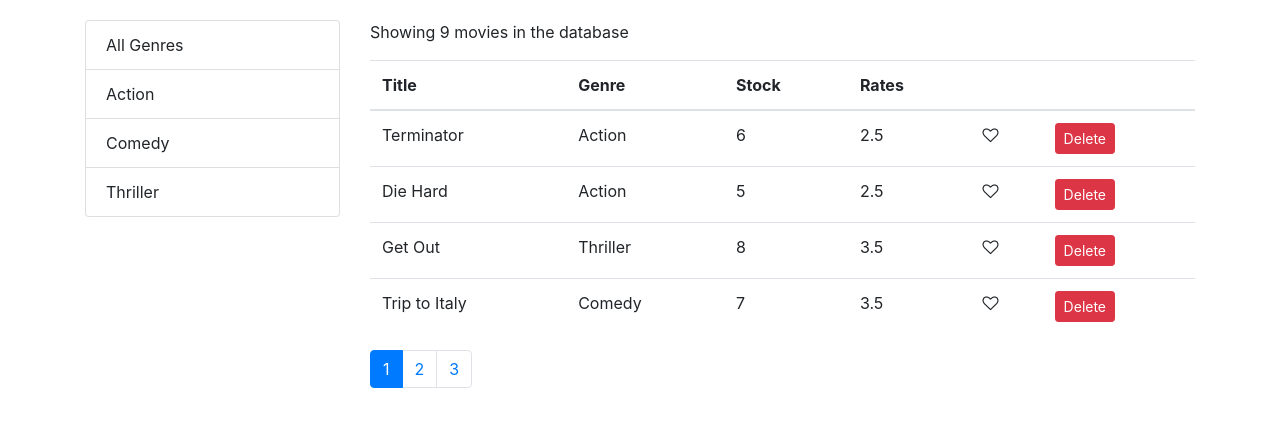
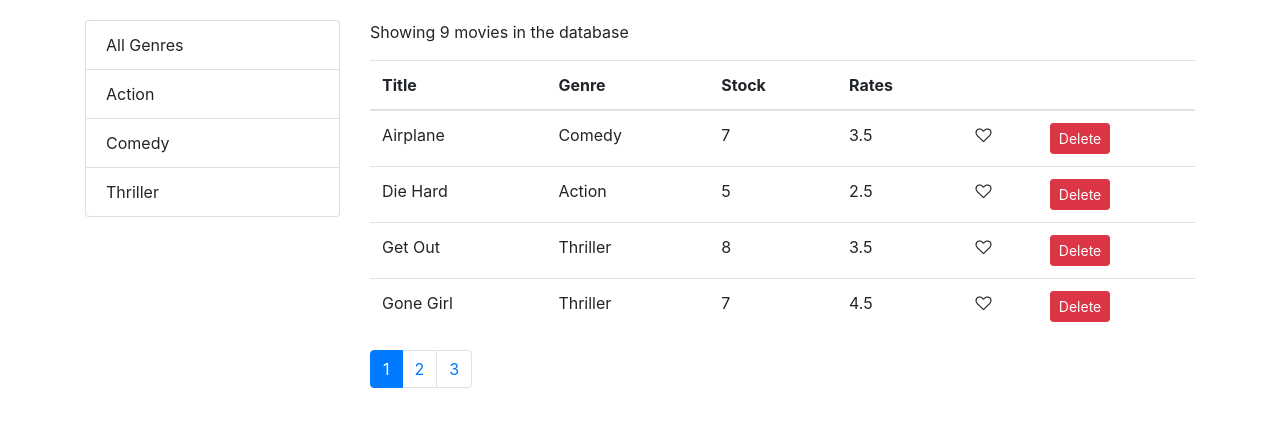
Before and after one commit to xDamneDx/Mastering-React, a React (Create React App) app in the folder vidly/: page /movies/1 in a window 1280 px wide. Shown: the top 426 px of the page. Built offline with nearby package versions, Linux system fonts and the light colour scheme; the HTML template or start-up script is replaced by a standard one.

Commit message:
In the process of passing 'Pagination, Filtering and Sorting' chapter

```diff
--- a/vidly/src/components/movies.jsx
+++ b/vidly/src/components/movies.jsx
@@ -1,21 +1,23 @@
 import React, { Component } from 'react';
 import { getMovies } from '../services/fakeMovieService';
 import { getGenres } from '../services/fakeGenreService';
-import Like from './common/like';
+import MoviesTable from './moviesTable';
 import Pagination from './common/pagination';
 import { paginate } from '../utils/paginate';
 import ListGoup from './common/listGroup';
+import _ from 'lodash';
 
 class Movies extends Component {
   state = {
       movies: [],
       genres: [],
       pageSize: 4,
-      currentPage: 1
+      currentPage: 1,
+      sortColumn: { path: 'title', order: 'asc' }
   }
 
   componentDidMount() {
-    const genres = [{ name: 'All Genres' }, ...getGenres()];
+    const genres = [{ _id: '', name: 'All Genres' }, ...getGenres()];
 
     this.setState({ movies: getMovies(), genres });
   };
@@ -40,17 +42,23 @@
   handleGenreSelect = genre => {
     this.setState({ selectedGenre: genre, currentPage: 1 })
   }
+  handleSort = sortColumn => {
+    this.setState({ sortColumn })
+  }
 
   render () {
     const { length: count } = this.state.movies;
-    const { pageSize, currentPage, movies: allMovies, selectedGenre } = this.state;
+    const { pageSize, sortColumn, currentPage, movies: allMovies, selectedGenre } = this.state;
 
     if (count === 0) {
       return <p>There are no movies in the database</p>;
     }
 
     const filtered = selectedGenre && selectedGenre._id ? allMovies.filter(movie => movie.genre._id === selectedGenre._id) : allMovies;
-    const movies = paginate(filtered, currentPage, pageSize);
+
+    const sorted = _.orderBy(filtered, [sortColumn.path], [sortColumn.order])
+
+    const movies = paginate(sorted, currentPage, pageSize);
 
     return (
       <div className="row">
@@ -63,31 +71,13 @@
         </div>
         <div className="col">
           <p>Showing {filtered.length} movies in the database</p>
-          <table className='table'>
-            <thead>
-              <tr>
-                <th>Title</th>
-                <th>Genre</th>
-                <th>Stock</th>
-                <th>Rates</th>
-                <th />
-                <th />
-              </tr>
-            </thead>
-            <tbody>
-              {movies.map(movie => (
-                <tr key={movie._id}>
-                  <td>{movie.title}</td>
-                  <td>{movie.genre.name}</td>
-                  <td>{movie.numberInStock}</td>
-                  <td>{movie.dailyRentalRate}</td>
-                  <td><Like onClick={() => this.handleLike(movie)} liked={movie.liked} /></td>
-                  <td><button onClick={() => this.handleDelete(movie)} type='button' className='btn btn-danger btn-sm'>Delete</button>
-                  </td>
-                </tr>
-              ))}
-            </tbody>
-          </table>
+          <MoviesTable
+            movies={movies}
+            sortColumn={sortColumn}
+            onDelete={this.handleDelete}
+            onLike={this.handleLike}
+            onSort={this.handleSort}
+          />
           <Pagination
             itemsCount={filtered.length}
             pageSize={pageSize}
--- /dev/null
+++ b/vidly/src/components/moviesTable.jsx
@@ -0,0 +1,49 @@
+import React, { Component } from 'react';
+import Like from './common/like';
+
+class MoviesTable extends Component {
+    raiseSort = path => {
+        const sortColumn = {...this.props.sortColumn};
+        if (sortColumn.path === path) {
+            sortColumn.order = sortColumn.order === 'asc' ? 'desc' : 'asc';
+        } else {
+            sortColumn.path = path;
+            sortColumn.order = 'asc';
+        }
+        this.props.onSort(sortColumn);
+    }
+
+    render() {
+        const { movies, onDelete, onLike } = this.props;
+
+        return (
+          <table className='table'>
+            <thead>
+              <tr>
+                <th onClick={() => this.raiseSort('title')}>Title</th>
+                <th onClick={() => this.raiseSort('genre.name')}>Genre</th>
+                <th onClick={() => this.raiseSort('numberInStock')}>Stock</th>
+                <th onClick={() => this.raiseSort('dailyRentalRate')}>Rates</th>
+                <th />
+                <th />
+              </tr>
+            </thead>
+            <tbody>
+              {movies.map(movie => (
+                <tr key={movie._id}>
+                  <td>{movie.title}</td>
+                  <td>{movie.genre.name}</td>
+                  <td>{movie.numberInStock}</td>
+                  <td>{movie.dailyRentalRate}</td>
+                  <td><Like onClick={() => onLike(movie)} liked={movie.liked} /></td>
+                  <td><button onClick={() => onDelete(movie)} type='button' className='btn btn-danger btn-sm'>Delete</button>
+                  </td>
+                </tr>
+              ))}
+            </tbody>
+          </table>
+        );
+    }
+}
+
+export default MoviesTable;
```
